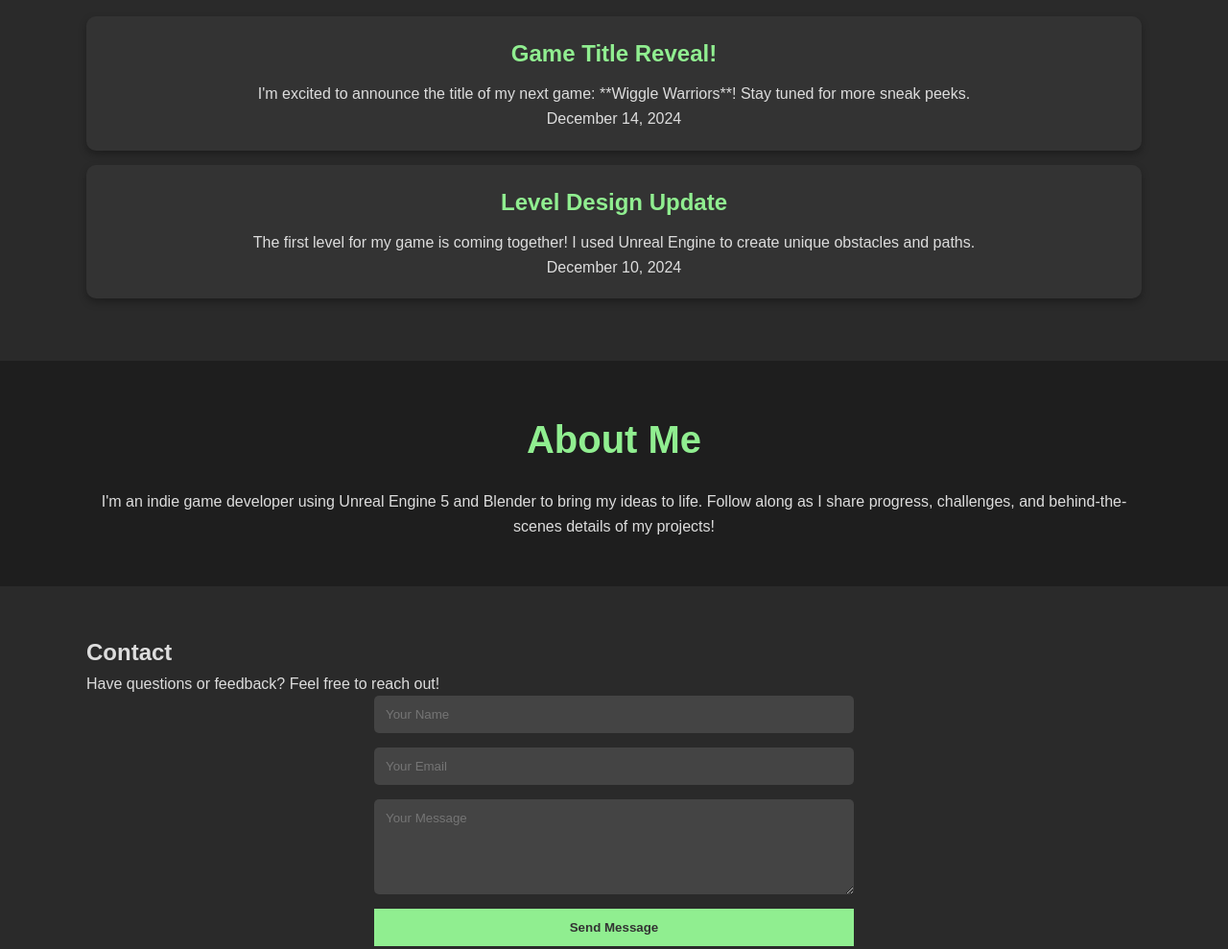
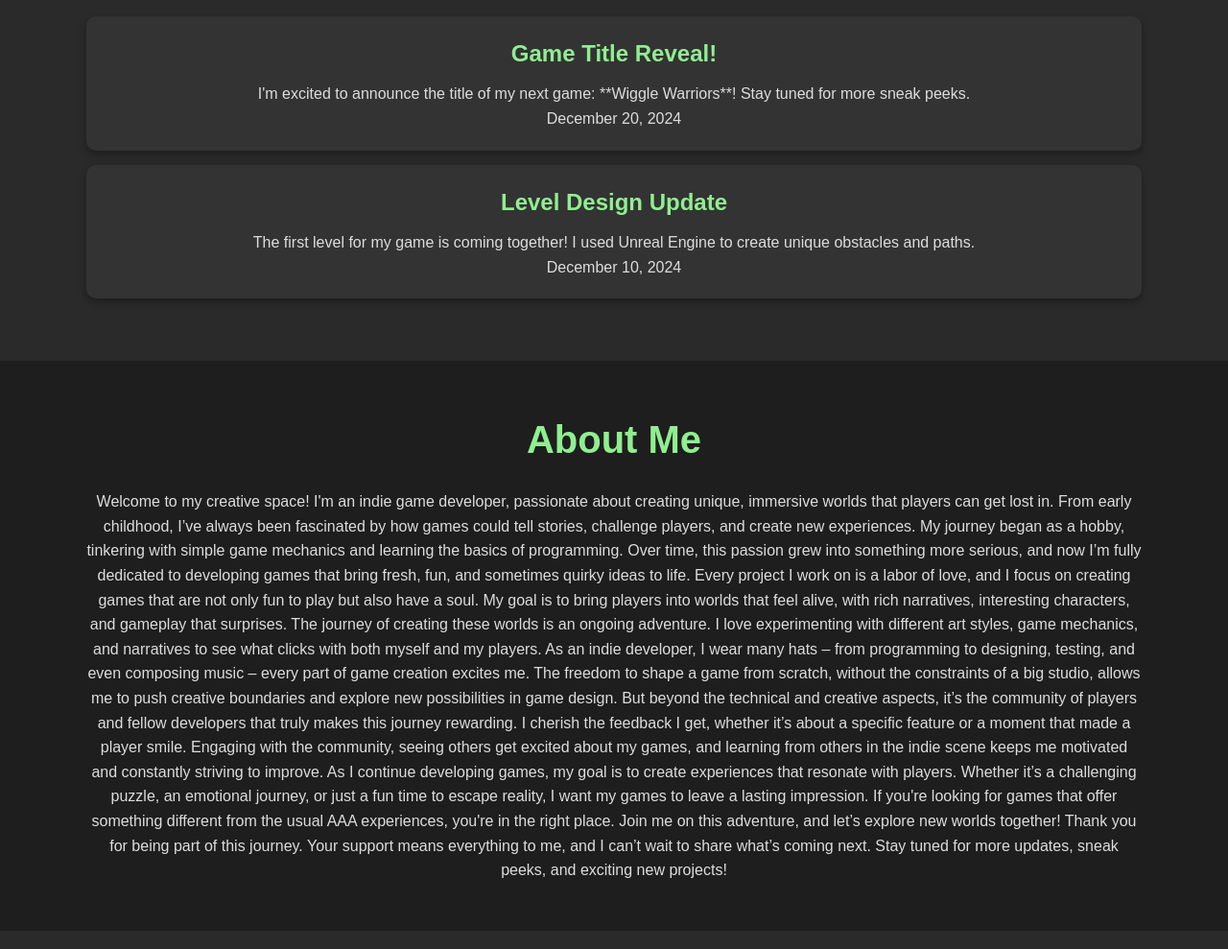
Before and after one commit to Charlie56UE5/CloudsGames, a plain HTML site: page index.html in a window 1280 px wide. Shown: the part 993-1982 px from the top of the page at 96% size. Drawn offline with Linux system fonts and the light colour scheme.

Commit message:
Update index.html

```diff
--- a/index.html
+++ b/index.html
@@ -38,7 +38,7 @@
             <div class="news-card">
                 <h3>Game Title Reveal!</h3>
                 <p>I'm excited to announce the title of my next game: **Wiggle Warriors**! Stay tuned for more sneak peeks.</p>
-                <span class="date">December 14, 2024</span>
+                <span class="date">December 20, 2024</span>
             </div>
             <div class="news-card">
                 <h3>Level Design Update</h3>
@@ -53,8 +53,15 @@
         <div class="container">
             <h2>About Me</h2>
             <p>
-                I'm an indie game developer using Unreal Engine 5 and Blender to bring my ideas to life.
-                Follow along as I share progress, challenges, and behind-the-scenes details of my projects!
+                Welcome to my creative space! I'm an indie game developer, passionate about creating unique, immersive worlds that players can get lost in. From early childhood, I’ve always been fascinated by how games could tell stories, challenge players, and create new experiences. My journey began as a hobby, tinkering with simple game mechanics and learning the basics of programming. Over time, this passion grew into something more serious, and now I’m fully dedicated to developing games that bring fresh, fun, and sometimes quirky ideas to life.
+
+Every project I work on is a labor of love, and I focus on creating games that are not only fun to play but also have a soul. My goal is to bring players into worlds that feel alive, with rich narratives, interesting characters, and gameplay that surprises. The journey of creating these worlds is an ongoing adventure. I love experimenting with different art styles, game mechanics, and narratives to see what clicks with both myself and my players. As an indie developer, I wear many hats – from programming to designing, testing, and even composing music – every part of game creation excites me. The freedom to shape a game from scratch, without the constraints of a big studio, allows me to push creative boundaries and explore new possibilities in game design.
+
+But beyond the technical and creative aspects, it’s the community of players and fellow developers that truly makes this journey rewarding. I cherish the feedback I get, whether it’s about a specific feature or a moment that made a player smile. Engaging with the community, seeing others get excited about my games, and learning from others in the indie scene keeps me motivated and constantly striving to improve.
+
+As I continue developing games, my goal is to create experiences that resonate with players. Whether it’s a challenging puzzle, an emotional journey, or just a fun time to escape reality, I want my games to leave a lasting impression. If you're looking for games that offer something different from the usual AAA experiences, you're in the right place. Join me on this adventure, and let’s explore new worlds together!
+
+Thank you for being part of this journey. Your support means everything to me, and I can’t wait to share what’s coming next. Stay tuned for more updates, sneak peeks, and exciting new projects!
             </p>
         </div>
     </section>
```
